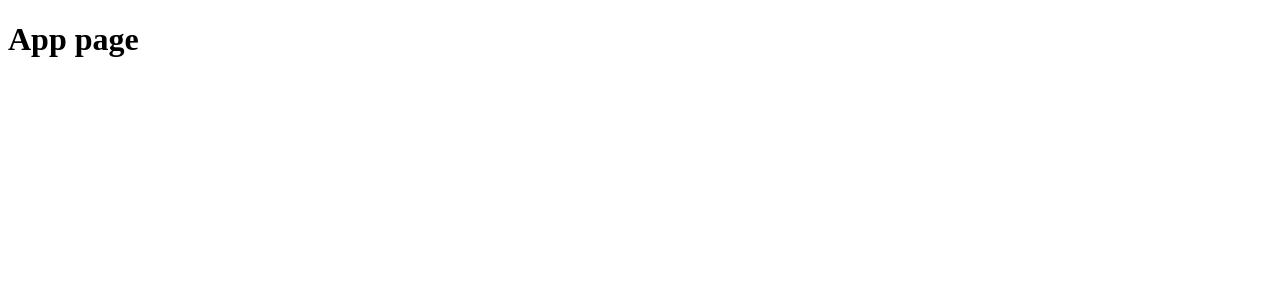
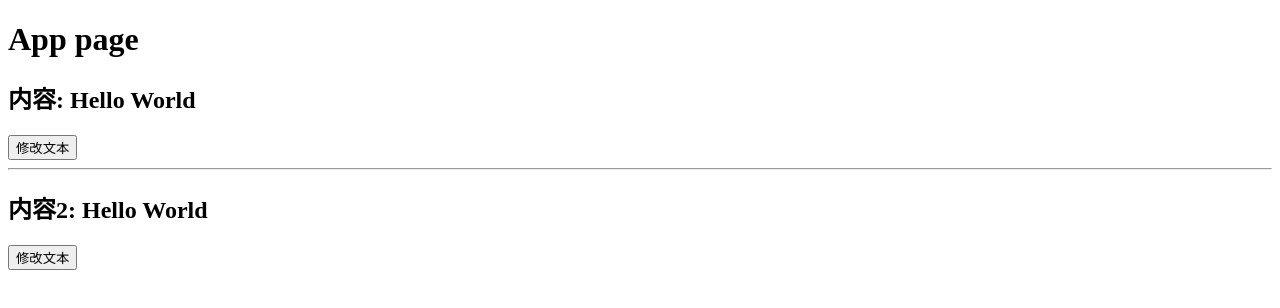
Before and after one commit to namezzy/09_learn_reacthooks, a React (Create React App) app: page / in a window 1280 px wide. Shown: the top 308 px of the page. Built offline with nearby package versions, Linux system fonts and the light colour scheme.

Commit message:
Add using non-hook cpn.

```diff
--- /dev/null
+++ b/src/01_不使用hook/App.jsx
@@ -0,0 +1,58 @@
+import React, { PureComponent } from "react";
+
+class HelloWorld extends PureComponent {
+  constructor(props) {
+    super(props);
+
+    this.state = {
+      message: "Hello World"
+    };
+  }
+
+  changeText() {
+    this.setState({
+      message: "Hello Hooks."
+    })
+  }
+  render() {
+    const { message } = this.state
+
+    return (
+      <div>
+        <h2>内容: {message}</h2>
+        <button onClick={e => this.changeText()}>修改文本</button>
+      </div>
+    );
+  }
+}
+
+function HelloWorld2(props) {
+  let message = "Hello World"
+
+
+  // 函数式组件存在的最大的缺陷:
+  // 1.组件不会被重新渲染：修改message之后，组件是否知道自己需要重新渲染？
+  // 2.如果页面重新渲染: 函数会被重新执行, 第二次重新执行时,会被重新给message赋值为hello world
+  // 3.类似于生命周期的函数回调: 也是没有的
+  return (
+    <div>
+      <h2>内容2: {message}</h2>
+      <button onClick={e => message= "Hello啊 李银河"}>修改文本</button>
+    </div>
+  )
+}
+
+export class App extends PureComponent {
+  render() {
+    return (
+      <div>
+        <h1>App page</h1>
+        <HelloWorld/>
+        <hr />
+        <HelloWorld2/>
+      </div>
+    );
+  }
+}
+
+export default App;
--- a/src/App.jsx
+++ /dev/null
@@ -1,13 +0,0 @@
-import React, { PureComponent } from 'react'
-
-export class App extends PureComponent {
-  render() {
-    return (
-      <div>
-        <h1>App page</h1>
-      </div>
-    )
-  }
-}
-
-export default App
--- a/src/index.js
+++ b/src/index.js
@@ -1,6 +1,6 @@
 import React from "react";
 import ReactDOM from "react-dom/client";
-import App from "./App";
+import App from "./01_不使用hook/App";
 
 const root = ReactDOM.createRoot(document.getElementById("root"));
 root.render(<App />);
```
